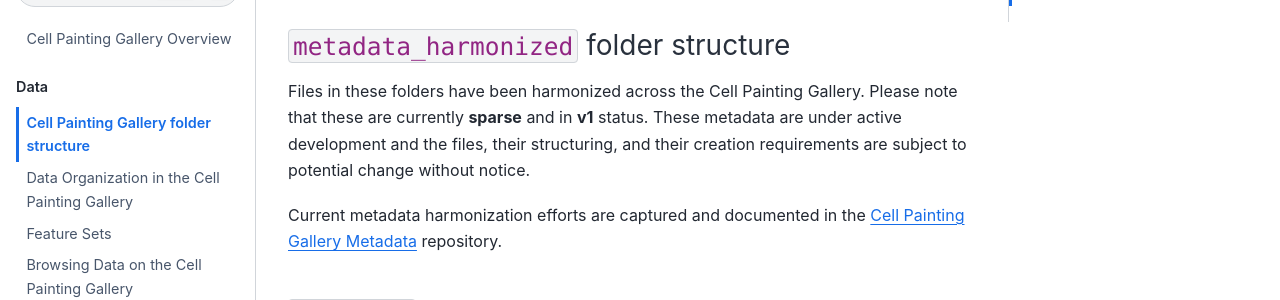
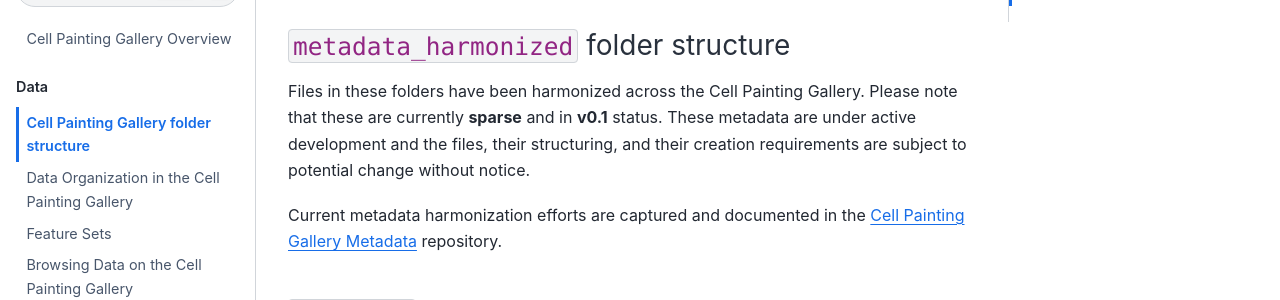
Before and after one commit to broadinstitute/cellpainting-gallery, a Jupyter Book: the page built from documentation/data_structure.md, in a window 1280 px wide and 900 px high, scrolled down 11215 px. Shown: the part 153-453 px from the top of the window. Built offline with Jupyter Book 1.0.4 settings and Sphinx 7.4.7 and the Sphinx Book theme 1.1.4, drawn with Linux system fonts in a browser that asks for light colours; pages that are not in the unit, such as notebooks, are missing from menus.

Commit message:
Update metadata status from v1 to v0.1

```diff
--- a/documentation/data_structure.md
+++ b/documentation/data_structure.md
@@ -378,7 +378,7 @@
 ### `metadata_harmonized` folder structure
 
 Files in these folders have been harmonized across the Cell Painting Gallery.
-Please note that these are currently **sparse** and in **v1** status.
+Please note that these are currently **sparse** and in **v0.1** status.
 These metadata are under active development and the files, their structuring, and their creation requirements are subject to potential change without notice.
 
 Current metadata harmonization efforts are captured and documented in the [Cell Painting Gallery Metadata](https://github.com/broadinstitute/cellpainting-gallery-metadata) repository.
```
